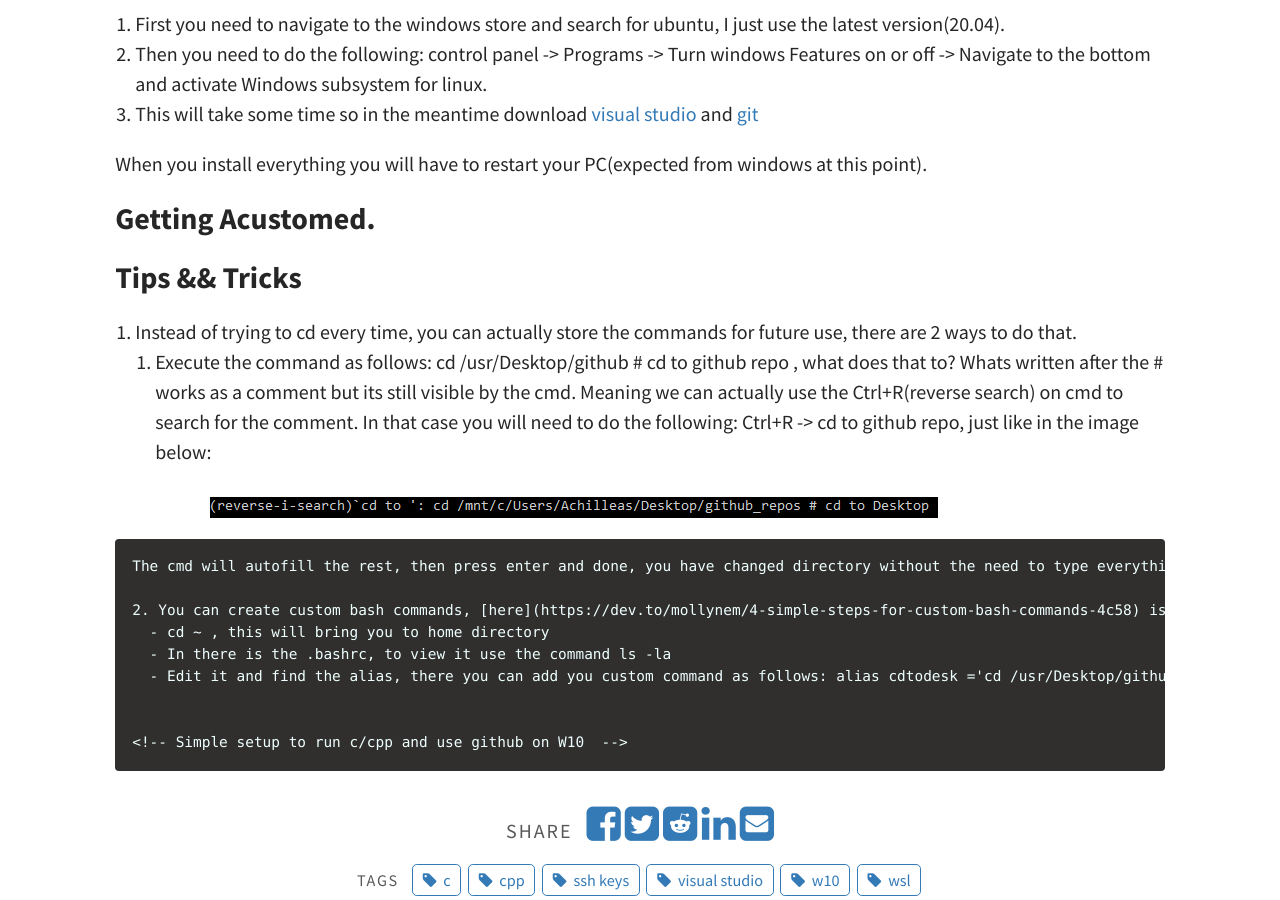
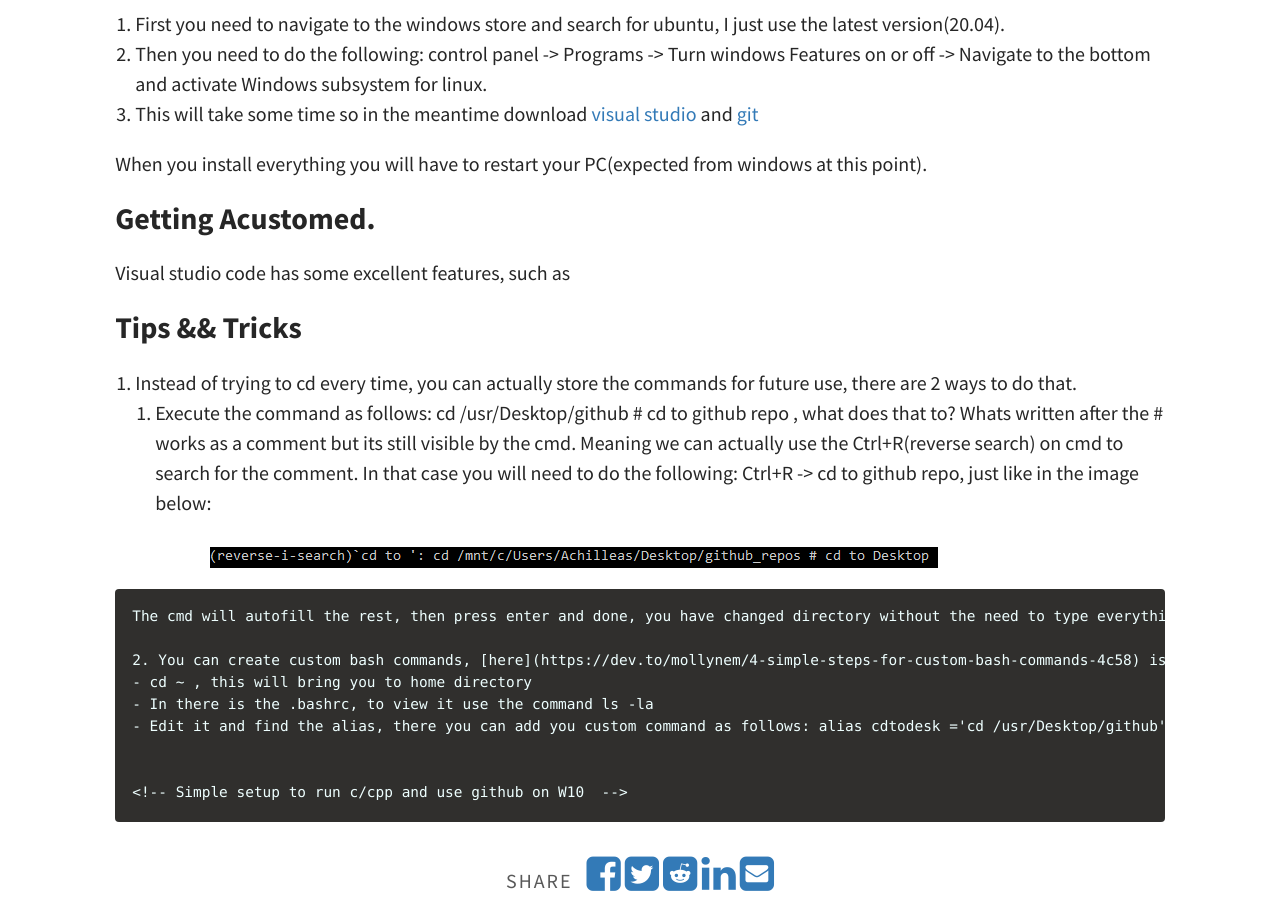
Before and after one commit to Achilleasein/achilleasein, a Jekyll site: the page built from _posts/2020-10-25-git_windows_c.md, in a window 1280 px wide and 900 px high, scrolled down 845 px. Built offline with Jekyll 4.4.1, drawn with Linux system fonts in a browser that asks for light colours.

Commit message:
fixing markdown

```diff
--- a/_posts/2020-10-25-git_windows_c.md
+++ b/_posts/2020-10-25-git_windows_c.md
@@ -31,6 +31,8 @@ When you install everything you will have to restart your PC(expected from windo
 
 ### Getting Acustomed.
 
+Visual studio code has some excellent features, such as
+
 
 
 ### Tips && Tricks
@@ -40,10 +42,10 @@ When you install everything you will have to restart your PC(expected from windo
     The cmd will autofill the rest, then press enter and done, you have changed directory without the need to type everything manually.
 
     2. You can create custom bash commands, [here](https://dev.to/mollynem/4-simple-steps-for-custom-bash-commands-4c58) is a simple guide or follow the instructions below:
-      - cd ~ , this will bring you to home directory
-      - In there is the .bashrc, to view it use the command ls -la
-      - Edit it and find the alias, there you can add you custom command as follows: alias cdtodesk ='cd /usr/Desktop/github'
-  Keep in mind that the directory is an example, its more like in the photo above.
+    - cd ~ , this will bring you to home directory
+    - In there is the .bashrc, to view it use the command ls -la
+    - Edit it and find the alias, there you can add you custom command as follows: alias cdtodesk ='cd /usr/Desktop/github'
+   Keep in mind that the directory is an example, its more like in the photo above.
 
 
     <!-- Simple setup to run c/cpp and use github on W10  -->
```
